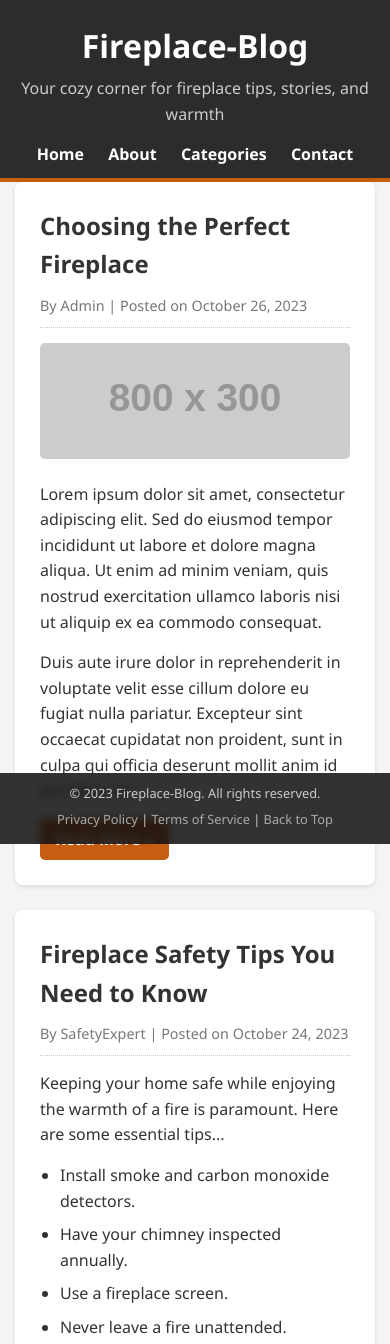
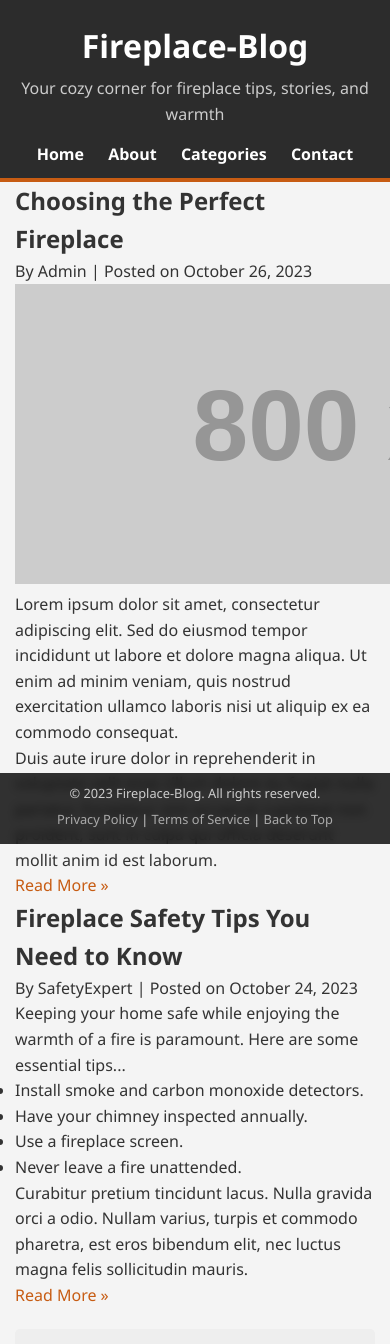
Before and after one commit to Project-Fireplace/Fireplace-Blog, a plain HTML site: page index.html in a window 390 px wide. Shown: the top 1344 px of the page. Drawn offline with Linux system fonts and the light colour scheme; placeholder pictures from the web are drawn by us.

Commit message:
Update style.css

```diff
--- a/style.css
+++ b/style.css
@@ -5,15 +5,16 @@
     box-sizing: border-box;
 }
 
+html {
+    scroll-behavior: smooth; /* For smooth "Back to Top" link */
+}
+
 body {
     font-family: 'Segoe UI', Tahoma, Geneva, Verdana, sans-serif;
     line-height: 1.6;
     background-color: #f4f4f4; /* Light background for content */
     color: #333;
-    /* IMPORTANT: Add padding to the bottom of the body */
-    /* This prevents content at the very end from being permanently */
-    /* hidden behind the fixed footer. Adjust height as needed. */
-    padding-bottom: 100px;
+    padding-bottom: 100px; /* Prevents content hiding behind fixed footer */
 }
 
 .container {
@@ -30,13 +31,6 @@ a {
 
 a:hover {
     text-decoration: underline;
-}
-
-img.post-image {
-    max-width: 100%;
-    height: auto;
-    margin-bottom: 15px;
-    border-radius: 5px;
 }
 
 /* --- Header --- */
@@ -82,59 +76,42 @@ header nav a:hover {
     text-decoration: none;
 }
 
-/* --- Main Content & Blog Posts --- */
+/* --- Main Content --- */
 main {
     padding-top: 30px;
 }
 
-.blog-post {
-    background: #fff;
-    padding: 25px;
-    margin-bottom: 25px;
-    border-radius: 8px;
-    box-shadow: 0 2px 5px rgba(0,0,0,0.1);
+/* --- Info Box --- */
+.info-box {
+    background: #ffffff; /* White background */
+    padding: 35px 40px; /* Generous padding */
+    margin: 40px auto; /* Centered with vertical margin */
+    border-radius: 15px; /* Curved corners */
+    box-shadow: 0 4px 12px rgba(0, 0, 0, 0.1); /* Soft shadow */
+    text-align: center; /* Center align content */
+    max-width: 700px; /* Limit width for better readability */
+
+    /* Transition for hover effect */
+    transition: transform 0.3s ease-in-out, box-shadow 0.3s ease-in-out;
 }
 
-.blog-post h2 {
-    color: #333;
-    margin-bottom: 10px;
+.info-box:hover {
+    transform: scale(1.04); /* Enlarge slightly on hover */
+    box-shadow: 0 8px 20px rgba(0, 0, 0, 0.15); /* Increase shadow on hover */
 }
 
-.post-meta {
-    font-size: 0.9em;
-    color: #777;
-    margin-bottom: 15px;
-    border-bottom: 1px dotted #ccc;
-    padding-bottom: 10px;
-}
-
-.blog-post p {
+.info-title {
+    font-size: 2.2em; /* Larger title */
+    color: #333;
     margin-bottom: 15px;
 }
 
-.blog-post ul {
-    margin-left: 20px;
-    margin-bottom: 15px;
-}
-.blog-post li {
-    margin-bottom: 8px;
+.info-text {
+    font-size: 1.1em; /* Slightly larger than default text */
+    color: #555; /* Slightly lighter text color */
+    line-height: 1.7;
 }
 
-.read-more {
-    display: inline-block;
-    background: #c75c13;
-    color: #fff;
-    padding: 8px 15px;
-    border-radius: 5px;
-    font-weight: bold;
-    transition: background-color 0.3s ease;
-}
-
-.read-more:hover {
-    background: #a04a10; /* Darker shade on hover */
-    text-decoration: none;
-    color: #fff;
-}
 
 /* --- Footer --- */
 footer {
@@ -142,20 +119,14 @@ footer {
     bottom: 0;              /* Align to the bottom */
     left: 0;                /* Align to the left */
     width: 100%;            /* Take full width */
-
-    /* The Key Part: Dark Background with Transparency */
-    background-color: rgba(15, 15, 15, 0.85); /* Very dark grey, 85% opaque (adjust 0.85 as needed) */
-
-    color: #ccc;            /* Light text color for readability */
+    background-color: rgba(15, 15, 15, 0.85); /* Dark Transparent */
+    color: #ccc;            /* Light text color */
     padding: 15px 0;        /* Vertical padding */
     text-align: center;
     font-size: 0.9em;
-    z-index: 1000;          /* Ensure footer stays on top of other content */
-
-    /* Optional: Add a subtle blur effect to the content behind */
-    /* Requires browser support, but degrades gracefully */
+    z-index: 1000;          /* Ensure footer stays on top */
     backdrop-filter: blur(4px);
-    -webkit-backdrop-filter: blur(4px); /* For Safari */
+    -webkit-backdrop-filter: blur(4px);
 }
 
 footer p {
@@ -163,7 +134,7 @@ footer p {
 }
 
 footer a {
-    color: #aaa; /* Slightly lighter links in footer */
+    color: #aaa;
 }
 
 footer a:hover {
@@ -181,12 +152,21 @@ footer a:hover {
     .container {
         padding: 0 15px;
     }
-     /* Adjust body padding for smaller footer maybe? */
     body {
-        padding-bottom: 120px; /* Example: Increase if footer wraps */
+        padding-bottom: 120px; /* May need more space for wrapped footer */
     }
     footer {
         padding: 10px 0;
         font-size: 0.8em;
     }
+    .info-box {
+        padding: 25px 20px;
+        margin: 30px auto;
+    }
+    .info-title {
+        font-size: 1.8em;
+    }
+    .info-text {
+        font-size: 1em;
+    }
 }
```
